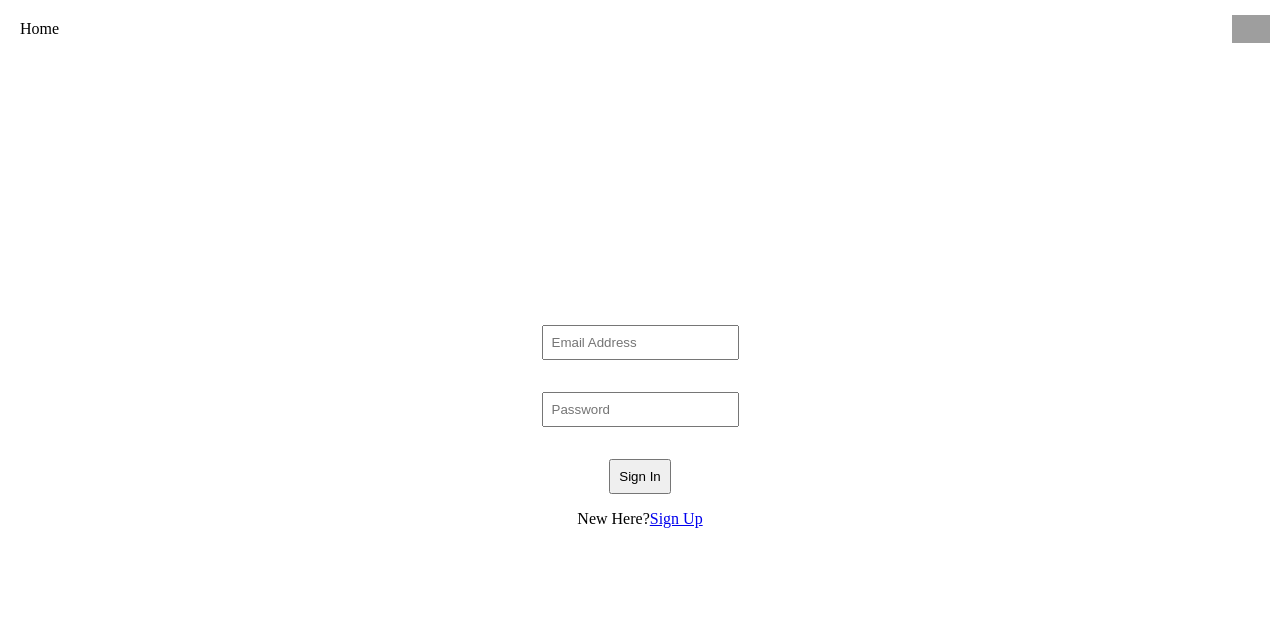
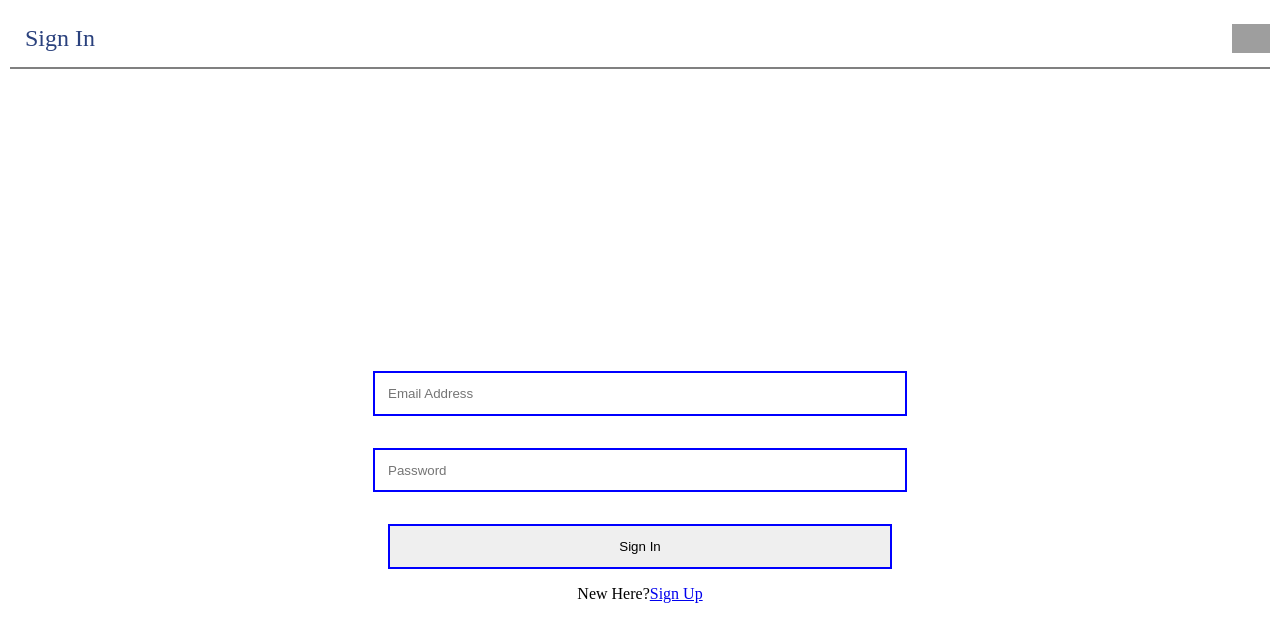
Before and after one commit to prabhatKr-1/to-do-app, a React (Vite) app in the folder client/: page /sign-in in a window 1280 px wide. Shown: the top 642 px of the page. Built offline with nearby package versions, Linux system fonts and the light colour scheme; grey boxes are pictures that could not be loaded.

Commit message:
Integrated login functionality

```diff
--- a/client/package.json
+++ b/client/package.json
@@ -10,8 +10,10 @@
     "preview": "vite preview"
   },
   "dependencies": {
+    "axios": "^1.4.0",
     "react": "^18.2.0",
     "react-dom": "^18.2.0",
+    "react-hot-toast": "^2.4.1",
     "react-router": "^6.14.1",
     "react-router-dom": "^6.14.1"
   },
--- a/client/src/App.jsx
+++ b/client/src/App.jsx
@@ -1,4 +1,5 @@
 import { BrowserRouter as Router, Route, Routes } from "react-router-dom";
+import { Toaster } from "react-hot-toast";
 import Home from "./pages/Home";
 import Profile from "./pages/Profile";
 import SignIn from "./pages/SignIn";
@@ -15,6 +16,7 @@ function App() {
         <Route path="/sign-in" element={<SignIn />} />
         <Route path="/sign-up" element={<SignUp />} />
       </Routes>
+      <Toaster/>
     </Router>
   );
 }
--- a/client/src/components/Header.jsx
+++ b/client/src/components/Header.jsx
@@ -7,9 +7,25 @@ function Header() {
   const profileImg = "https://cdn-icons-png.flaticon.com/128/1077/1077063.png";
   const homeImg = "https://cdn-icons-png.flaticon.com/128/1946/1946488.png";
 
+  const pageName = (location) => {
+    var path = location.pathname;
+    switch (path) {
+      case "/":
+        return "To-Do List";
+      case "/me":
+        return "Profile";
+      case "/sign-in":
+        return "Sign In";
+      case "/sign-up":
+        return "Sign Up";
+      default:
+        return "";
+    }
+  };
+
   return (
     <nav>
-      <p>Home</p>
+      <p>{pageName(location)}</p>
       <img src={location.pathname === "/" ? profileImg : homeImg} alt="" />
     </nav>
   );
--- a/client/src/pages/SignIn.jsx
+++ b/client/src/pages/SignIn.jsx
@@ -1,18 +1,55 @@
-import React from "react";
+import React, { useState } from "react";
 import { Link } from "react-router-dom";
+import axios from "axios";
+import toast from "react-hot-toast";
+import "../styles/SignIn.css";
 
 function SignIn() {
+  const [email, setEmail] = useState("");
+  const [password, setPassword] = useState("");
+
+  const submitHandler = async (e) => {
+    e.preventDefault();
+    try {
+      const { data } =await axios.post(
+        "http://localhost:5000/api/v1/user/login",
+        {
+          email,
+          password,
+        },
+        {
+          withCredentials: true,
+        }
+      );
+      if (data.success) {
+        toast.success(data.message);
+      } else {
+        toast.error(data.message);
+      }
+    } catch (error) {
+      console.log(error);
+    }
+  };
+
   return (
     <div>
-      <form>
+      <form className="login-form" onSubmit={submitHandler}>
         <input
           type="email"
           name="email"
-          id=""
+          value={email}
           placeholder="Email Address"
           required
+          onChange={(e) => setEmail(e.target.value)}
         />
-        <input type="password" name="" id="" placeholder="Password" required />
+        <input
+          type="password"
+          value={password}
+          name="password"
+          placeholder="Password"
+          required
+          onChange={(e) => setPassword(e.target.value)}
+        />
         <input type="submit" value="Sign In" />
 
         <p>
--- a/client/src/pages/SignUp.jsx
+++ b/client/src/pages/SignUp.jsx
@@ -1,37 +1,46 @@
-import React from "react";
+import React, { useState } from "react";
 import { Link } from "react-router-dom";
 
 function SignUp() {
+  const [email, setEmail] = useState("");
+  const [password, setPassword] = useState("");
+  const [name,setName] = useState("");
+  const [verifyPassword, setVerifyPassword] = useState("");
+
   return (
     <div>
       <form action="" method="post">
         <input
           type="text"
           name="name"
-          id=""
+          value={name}
           placeholder="Enter Your Name"
           required
+          onChange={(e) => setName(e.target.value)}
         />
         <input
           type="email"
           name="email"
-          id=""
+          value={email}
           placeholder="Email Address"
           required
+          onChange={(e) => setEmail(e.target.value)}
         />
         <input
           type="password"
           name="password"
-          id=""
+          value={password}
           placeholder="Create Your Password"
           required
+          onChange={(e) => setPassword(e.target.value)}
         />
         <input
           type="password"
           name="verifyPassword"
-          id=""
+          value={verifyPassword}
           placeholder="Verify Password"
           required
+          onChange={(e) => setVerifyPassword(e.target.value)}
         />
         <input type="submit" value="Sign Up" />
 
--- a/client/src/styles/App.css
+++ b/client/src/styles/App.css
@@ -7,24 +7,15 @@ nav {
   justify-content: space-between;
   align-items: center;
   margin:10px;
+  border-bottom: 2px solid gray;
 }
 nav p{
-    padding:10px;
+    padding:15px;
+    font-size: x-large;
+    color:#2a417d;
 }
 
-form {
-  display: flex;
-  justify-content: center;
-  align-items: center;
-  margin: 10px;
-  height:90vh;
-  flex-direction: column;
 
-}
-form input{
-  margin:1rem;
-  padding:.5rem;
-}
 img{
   width:3vw;
 }
--- /dev/null
+++ b/client/src/styles/SignIn.css
@@ -0,0 +1,20 @@
+form{
+    box-sizing: border-box;
+}
+.login-form {
+    display: flex;
+    justify-content: center;
+    align-items: center;
+    margin: 10px;
+    height:100vh;
+    flex-direction: column;
+
+
+  }
+.login-form input{
+    margin:1rem;
+    padding:.8rem;
+    width:40%;
+    border: 2px solid blue;
+    transition: border .5s ease-in-out;
+}
```
Also changed, not shown: client/src/styles/Home.css (added), client/src/styles/Profile.css (added), client/src/styles/SignUp.css (added), 2 other files (tests, documents, lock files or other folders).
